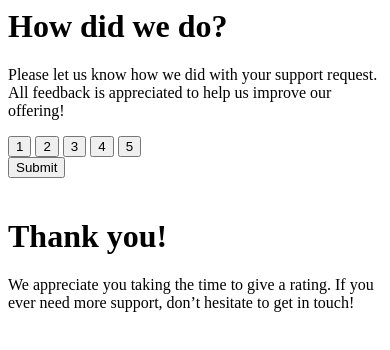
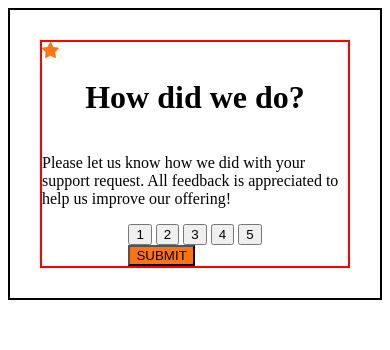
Before and after one commit to keeks5456/Interactive-rating-app, a plain HTML site: page index.html in a window 390 px wide. Drawn offline with Linux system fonts and the light colour scheme.

Commit message:
fix(submit):Fixes the error preventing score submittion

```diff
--- /dev/null
+++ b/index.css
@@ -0,0 +1,34 @@
+
+.card-container{
+  border: 2px solid black;
+  margin-left: 0;
+  margin-right: 0;
+  /* width: 40em; */
+}
+
+#rating-card{
+  border: 2px solid red;
+}
+
+.rating-text{
+  display: flex;
+  justify-content: center;
+  align-items: center;
+  flex-flow: column wrap;
+  font-family: Overpass;
+  font-weight: 400;
+}
+
+#submit-btn{
+background-color: hsl(25, 97%, 53%);
+}
+.hidden{
+  display: none;
+}
+
+
+@media only screen and (max-width: 600px) {
+ #rating-card{
+   margin: 30px;
+ }
+}
--- a/index.html
+++ b/index.html
@@ -1,35 +1,55 @@
 <!DOCTYPE one>
 <html lang="en">
+
 <head>
   <meta charset="UTF-8">
-  <meta name="viewport" content="width=device-width, initial-scale=1.0"> <!-- displays site properly based on user's device -->
+  <meta name="viewport" content="width=device-width, initial-scale=1.0">
+  <!-- displays site properly based on user's device -->
 
   <link rel="icon" type="image/png" sizes="32x32" href="./images/favicon-32x32.png">
   <title>Frontend Mentor | Interactive rating component</title>
   <!-- Feel free to remove these styles or customise in your own stylesheet 👍 -->
+  <link rel="stylesheet" href="index.css">
   <script src="index.js" defer></script>
 </head>
+
 <body>
+  <div class="card-container">
+    <div id="rating-card" >
+      <svg class="star" width="17" height="16" xmlns="http://www.w3.org/2000/svg"><path d="m9.067.43 1.99 4.031c.112.228.33.386.58.422l4.45.647a.772.772 0 0 1 .427 1.316l-3.22 3.138a.773.773 0 0 0-.222.683l.76 4.431a.772.772 0 0 1-1.12.813l-3.98-2.092a.773.773 0 0 0-.718 0l-3.98 2.092a.772.772 0 0 1-1.119-.813l.76-4.431a.77.77 0 0 0-.222-.683L.233 6.846A.772.772 0 0 1 .661 5.53l4.449-.647a.772.772 0 0 0 .58-.422L7.68.43a.774.774 0 0 1 1.387 0Z" fill="#FC7614"/></svg>
+    <div class="rating-text" >
       <h1 class="title">How did we do?</h1>
-  <p class="sm-text">Please let us know how we did with your support request. All feedback is appreciated to help us improve our offering!</p>
+      <p class="sm-text">Please let us know how we did with your support request. All feedback is appreciated to help us
+        improve our offering!</p>
+
     <!-- rating form here -->
-<div id="rating-card">
+    <div id="rating-buttons">
       <button class="rating" id="1">1</button>
       <button class="rating" id="2">2</button>
       <button class="rating" id="3">3</button>
       <button class="rating" id="4">4</button>
       <button class="rating" id="5">5</button>
       <div id="submit-container">
-    <button id="submit">Submit</button>
+        <button id="submit-btn">SUBMIT</button>
       </div>
     </div>
-<br/>
+    </div>
+  </div>
+  </div>
+  <br />
+
   <!-- //thank you  -->
-<div id="thank-you-card" >
+  <!-- <div class="card-container" > -->
+    <div id="thank-you-card" class="hidden">
+      <!-- <img src="illustration-thank-you.svg" class="center-image" alt="thank you"> -->
       <div class="text-container">
         <p id="showAnswer"></p>
+        <div class="card-text">
           <h1 class="title">Thank you!</h1>
-<p class="sm-text">We appreciate you taking the time to give a rating. If you ever need more support, don’t hesitate to get in touch!</p>
+          <p class="sm-text">We appreciate you taking the time to give a rating. If you ever need more support, don’t
+            hesitate to get in touch!</p>
+        <!-- </div> -->
+      </div>
     </div>
   </div>
 
--- a/index.js
+++ b/index.js
@@ -1,12 +1,11 @@
-let submit = document.getElementById("submit");
+let submit = document.getElementById("submit-btn");
 let rateButtons = document.getElementsByClassName("rating");
-let showAnswer = document.getElementById("showAnswer")
+let showAnswer = document.getElementById("showAnswer");
 let ratingCard = document.getElementById("rating-card");
 let thankYouCard = document.getElementById("thank-you-card");
-console.log(thankYouCard)
+console.log(submit);
 let response = "";
 // submit.disabled = true;
-console.log(rateButtons);
 
 //we need to add a click funtion to our buttons
 function selectRateButton() {
@@ -22,7 +21,6 @@ function activeRateClicked() {
   // resetButton();
   response = this.id;
   this.classList.add("active");
-  console.log(this);
   submit.disabled = false;
 }
 
@@ -36,13 +34,14 @@ function resetButton() {
 
 //submit button functionality
 submit.addEventListener("click", () => {
-  let textSubmit = submit.firstElementChild
-  console.log("clicks")
-  showResponse()
+  submit.classList.add("submit-active");
+  submit.classList.add("submit-text-active")
+  showResponse();
 });
-
-function showResponse(){
-ratingCard.classList("hidden")
-  let showRating = `You selected ${response} out of 5`
-  showAnswer.innerText = showRating
+console.log(ratingCard)
+function showResponse() {
+  ratingCard.classList.add("hidden");
+  thankYouCard.classList.remove("hidden");
+  let showRating = `You selected ${response} out of 5`;
+  showAnswer.innerText = showRating;
 }
```
Lines whose indentation alone changed are shown as unchanged.
